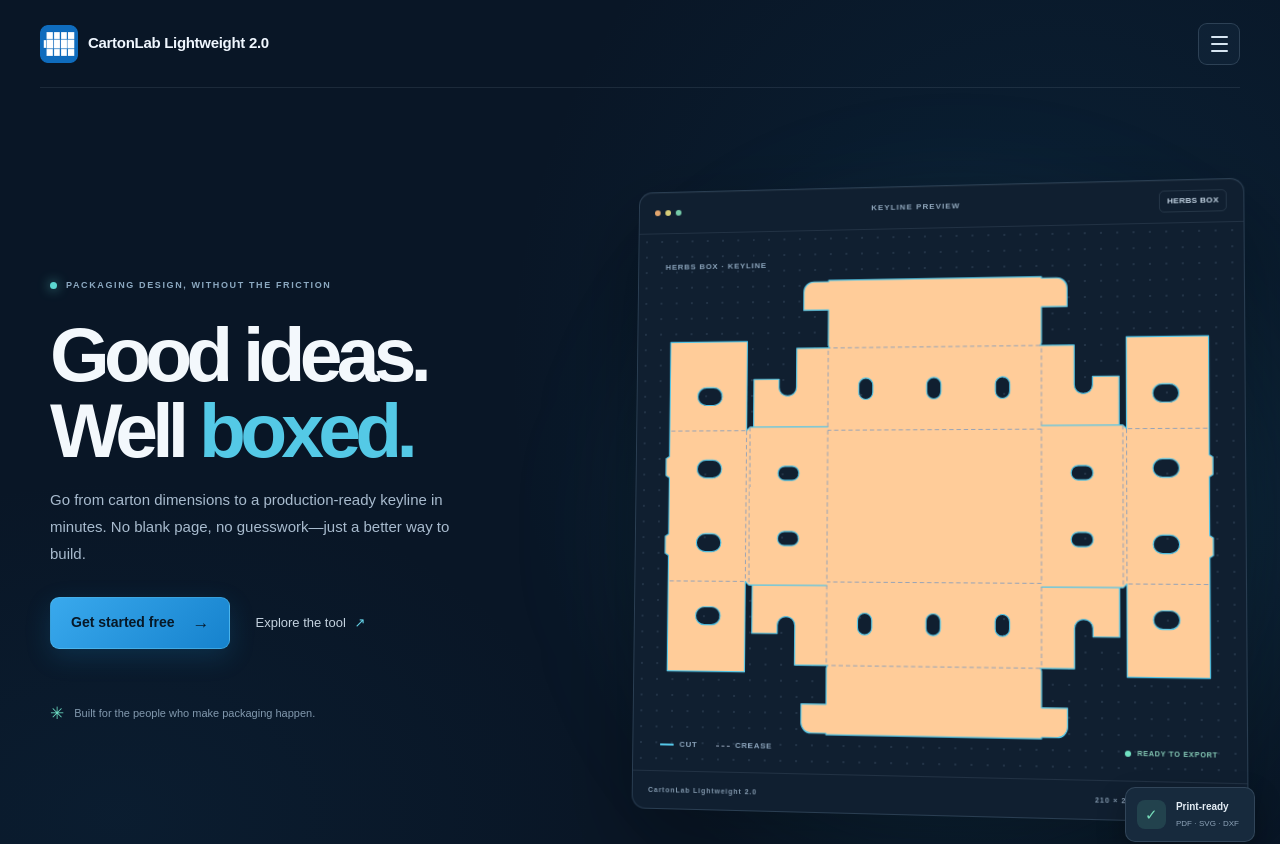
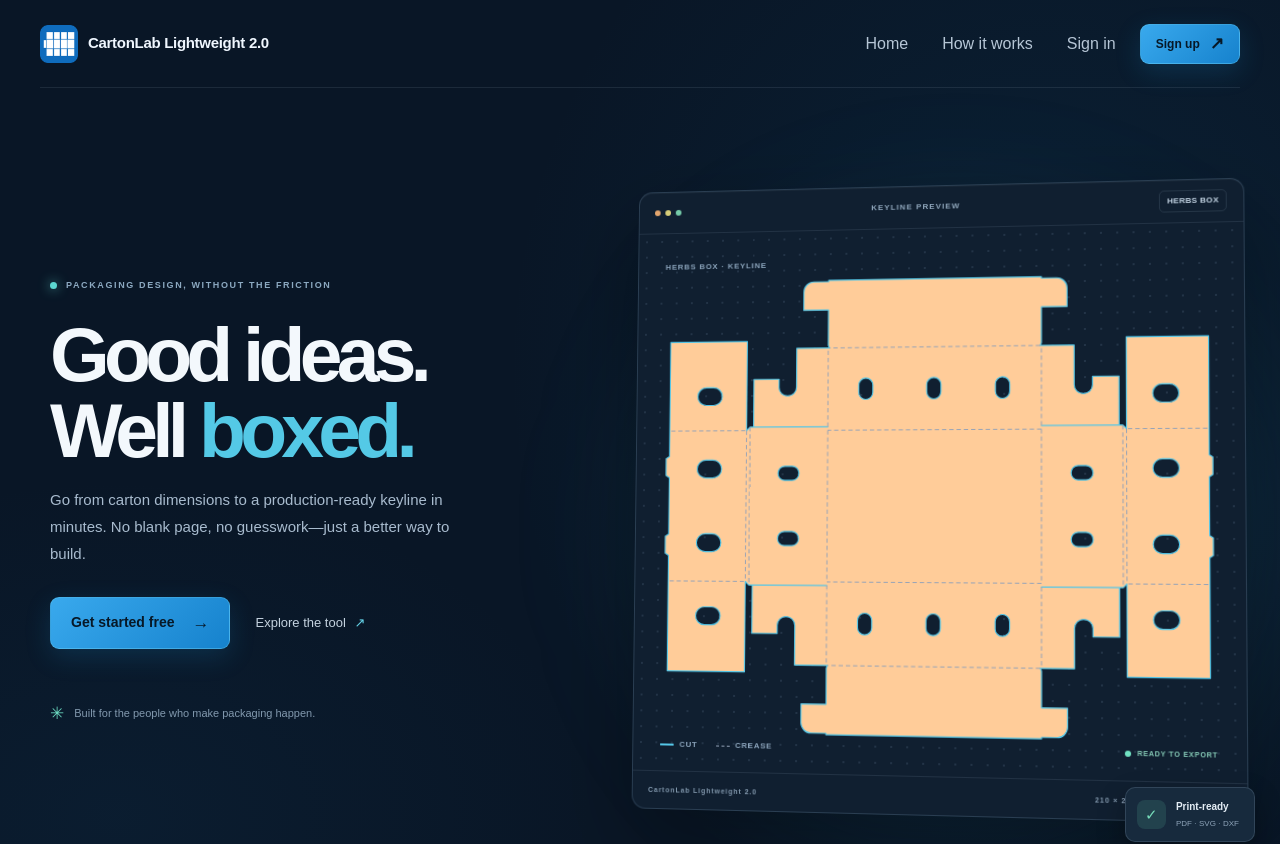
Before and after one commit to pacheko-ke/carton-lab, a Next.js app: page / in a window 1280 px wide. Shown: the top 844 px of the page. Built offline with nearby package versions, Linux system fonts and the light colour scheme.

Commit message:
remove hurmberger on desktop: landing page

```diff
--- a/src/app/globals.css
+++ b/src/app/globals.css
@@ -97,9 +97,16 @@ input {
   position: relative;
 }
 
+.header-desktop-nav {
+  display: flex;
+  align-items: center;
+  gap: 14px;
+}
+
 .header-menu {
   position: relative;
   z-index: 2;
+  display: none;
 }
 
 .header-menu summary {
@@ -160,6 +167,7 @@ input {
   box-shadow: 0 18px 40px rgba(0, 0, 0, 0.35);
 }
 
+.header-desktop-nav > a:not(.button),
 .header-menu nav > a:not(.button) {
   padding: 11px 10px;
   border-radius: 7px;
@@ -167,6 +175,7 @@ input {
   transition: color 160ms ease;
 }
 
+.header-desktop-nav > a:not(.button):hover,
 .header-menu nav > a:not(.button):hover,
 .site-footer a:hover,
 .text-link:hover,
@@ -2057,6 +2066,18 @@ input {
     height: 72px;
   }
 
+  .header-desktop-nav {
+    display: none;
+  }
+
+  .header-menu {
+    display: block;
+  }
+
+  .header-menu summary {
+    display: flex;
+  }
+
   .hero-section {
     grid-template-columns: 1fr;
     gap: 20px;
--- a/src/app/page.tsx
+++ b/src/app/page.tsx
@@ -73,13 +73,21 @@ export default function Home() {
           <span className="brand-mark"><BrandIcon className="brand-mark-image" /></span>
           <span>CartonLab Lightweight 2.0</span>
         </Link>
+        <nav className="header-desktop-nav" aria-label="Main navigation">
+          <Link href="/" aria-current="page">Home</Link>
+          <a href="#how-it-works">How it works</a>
+          <Link href="/login">Sign in</Link>
+          <Link href="/signup" className="button button-small">
+            Sign up <span>↗</span>
+          </Link>
+        </nav>
         <details className="header-menu">
           <summary aria-label="Toggle navigation menu">
             <span />
             <span />
             <span />
           </summary>
-          <nav aria-label="Main navigation">
+          <nav aria-label="Mobile navigation">
             <Link href="/" aria-current="page">Home</Link>
             <a href="#how-it-works">How it works</a>
             <Link href="/login">Sign in</Link>
```
